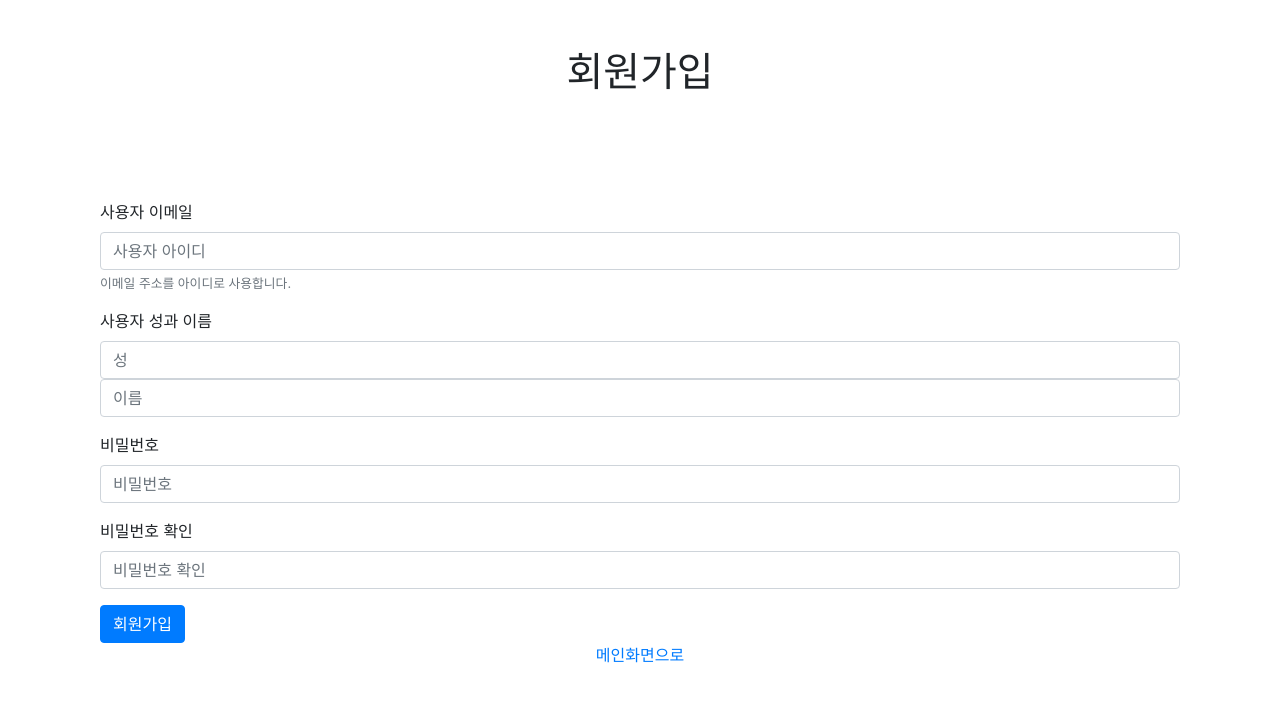
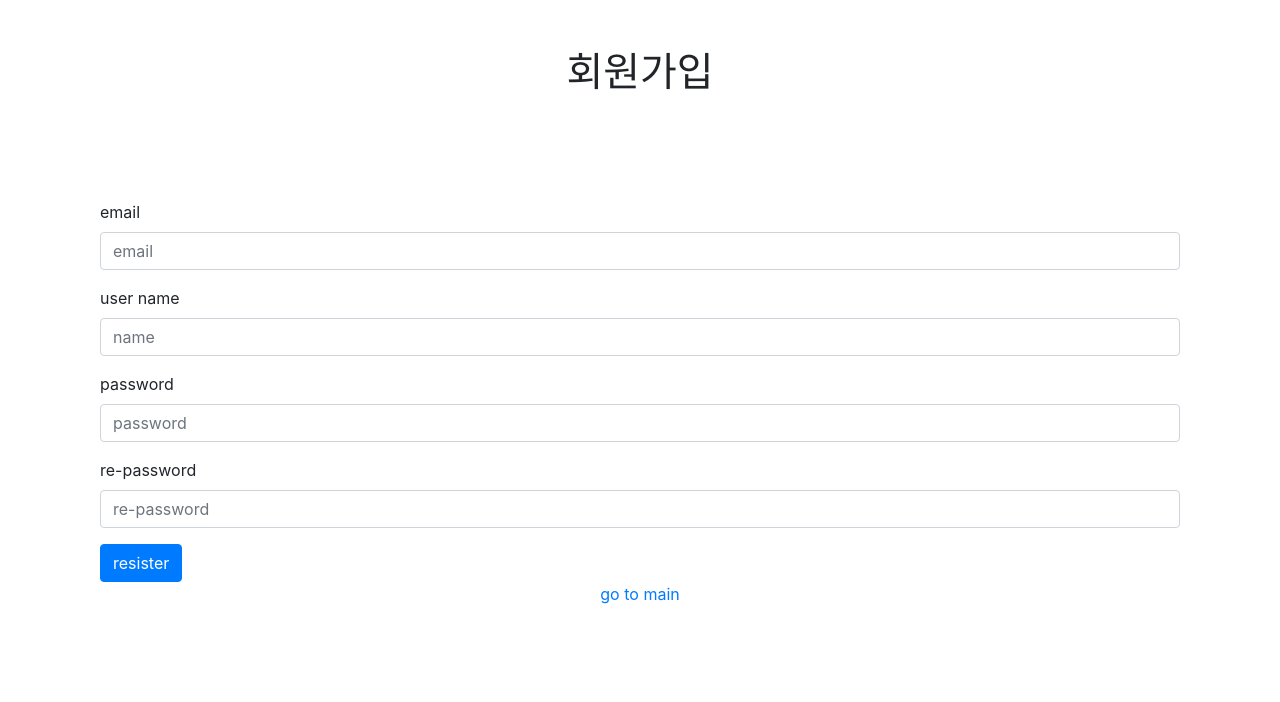
Before and after one commit to multicampus-Bigdata-mukjagolmok/Multicampus-Bigdata-Mukjagolmok, a Django app: page /register/ in a window 1280 px wide. Shown: the top 702 px of the page. Run offline with Django 3.2, Linux system fonts and the light colour scheme; some libraries are stand-ins or nearby versions.

Commit message:
login, logout, resister

```diff
--- a/mukja/templates/golmok.html
+++ b/mukja/templates/golmok.html
@@ -42,7 +42,7 @@
                                 {#                        <a class="dropdown-item" href="../4/simplex/bootstrap.css">bootstrap.css</a>#}
                                 {#                        <div class="dropdown-divider"></div>#}
                                 {#                        <a class="dropdown-item" href="../4/simplex/_variables.scss">_variables.scss</a>#}
-                                <a class="dropdown-item" href="/accounts/logout/">Log out</a>
+                                <a class="dropdown-item" href="{% url 'logout' %}">Log out</a>
                             </div>
                         </li>
                         {% else %}
@@ -91,11 +91,11 @@
                         <div class = 'row'>
                             <div class="col-md-6">
                                 <a role = 'button' class="btn btn-outline-primary" href="{% provider_login_url 'google'%}"><i class="fab fa-google"></i> Log in with Google</a>
-                                <a role = 'button' class="btn btn-outline-info" href="/accounts/login/"><i class="far fa-envelope"></i> Log in with Email</a>
+                                <a role = 'button' class="btn btn-outline-info" href="{% url 'login' %}"><i class="far fa-envelope"></i> Log in with Email</a>
 
                             </div>
                             <div class="col-md-6">
-                                <a role = 'button' class="btn btn-outline-info" href="/accounts/signup/"><i class="far fa-envelope"></i> Sign Up with Email</a>
+                                <a role = 'button' class="btn btn-outline-info" href="{% url 'register' %}"><i class="far fa-envelope"></i> Sign Up with Email</a>
 
                             </div>
                         </div>
--- a/mukja/templates/index.html
+++ b/mukja/templates/index.html
@@ -92,11 +92,11 @@
                         <div class = 'row'>
                             <div class="col-md-6">
                                 <a role = 'button' class="btn btn-outline-primary" href="{% provider_login_url 'google'%}"><i class="fab fa-google"></i> Log in with Google</a>
-                                <a role = 'button' class="btn btn-outline-info" href="/accounts/login/"><i class="far fa-envelope"></i> Log in with Email</a>
+                                <a role = 'button' class="btn btn-outline-info" href="{% url 'login' %}"><i class="far fa-envelope"></i> Log in with Email</a>
 
                             </div>
                             <div class="col-md-6">
-                                <a role = 'button' class="btn btn-outline-info" href="/accounts/signup/"><i class="far fa-envelope"></i> Sign Up with Email</a>
+                                <a role = 'button' class="btn btn-outline-info" href="{% url 'register' %}"><i class="far fa-envelope"></i> Sign Up with Email</a>
 
                             </div>
                         </div>
--- a/mukja/templates/register.html
+++ b/mukja/templates/register.html
@@ -28,29 +28,27 @@
                     <form method="POST" action="{% url 'register' %}">
                         {% csrf_token %}
                         <div class="form-group">
-                            <label for="useremail">사용자 이메일</label>
-                            <input type="email" class="form-control" id="useremail"  placeholder="사용자 아이디" name="useremail" required>
-                            <small id="emailHelp" class="form-text text-muted">이메일 주소를 아이디로 사용합니다.</small>
+                            <label for="useremail">email</label>
+                            <input type="email" class="form-control" id="useremail"  placeholder="email " name="useremail" required>
                         </div>
                         <div class="form-group">
-                            <label for="username">사용자 성과 이름</label>
-                            <input type="text" class="form-control" id="username"  placeholder="성" name="lastname" required>
-                            <input type="text" class="form-control" id="username"  placeholder="이름" name="firstname" required>
+                            <label for="username">user name</label>
+                            <input type="text" class="form-control" id="username"  placeholder="name" name="username" required>
                         </div>
                         <div class="form-group">
-                            <label for="password">비밀번호</label>
-                            <input type="password" class="form-control" id="password" placeholder="비밀번호" name="password" required>
+                            <label for="password">password</label>
+                            <input type="password" class="form-control" id="password" placeholder="password" name="password" required>
                         </div>
                         <div class="form-group">
-                            <label for="re-password">비밀번호 확인</label>
-                            <input type="password" class="form-control" id="re-password" placeholder="비밀번호 확인" name="re-password" required>
+                            <label for="re-password">re-password</label>
+                            <input type="password" class="form-control" id="re-password" placeholder="re-password" name="re-password" required>
                         </div>
-                        <button type="submit" class="btn btn-primary">회원가입</button>
+                        <button type="submit" class="btn btn-primary">resister</button>
                     </form>
                 </div>
             </div>
             <div class="col-12 text-center">
-            <a href="{% url 'index' %}">메인화면으로</a>
+            <a href="{% url 'index' %}">go to main</a>
             </div>
      </div>
   </div>
--- a/mukja/templates/restaurant.html
+++ b/mukja/templates/restaurant.html
@@ -44,7 +44,7 @@
                                 {#                        <a class="dropdown-item" href="../4/simplex/bootstrap.css">bootstrap.css</a>#}
                                 {#                        <div class="dropdown-divider"></div>#}
                                 {#                        <a class="dropdown-item" href="../4/simplex/_variables.scss">_variables.scss</a>#}
-                                <a class="dropdown-item" href="/accounts/logout/">Log out</a>
+                                <a class="dropdown-item" href="{% url 'logout' %}">Log out</a>
                             </div>
                         </li>
                         {% else %}
@@ -73,11 +73,11 @@
                         <div class = 'row'>
                             <div class="col-md-6">
                                 <a role = 'button' class="btn btn-outline-primary" href="{% provider_login_url 'google'%}"><i class="fab fa-google"></i> Log in with Google</a>
-                                <a role = 'button' class="btn btn-outline-info" href="/accounts/login/"><i class="far fa-envelope"></i> Log in with Email</a>
+                                <a role = 'button' class="btn btn-outline-info" href="{% url 'login' %}"><i class="far fa-envelope"></i> Log in with Email</a>
 
                             </div>
                             <div class="col-md-6">
-                                <a role = 'button' class="btn btn-outline-info" href="/accounts/signup/"><i class="far fa-envelope"></i> Sign Up with Email</a>
+                                <a role = 'button' class="btn btn-outline-info" href="{% url 'register' %}"><i class="far fa-envelope"></i> Sign Up with Email</a>
 
                             </div>
                         </div>
```
Also changed, not shown: mukja/templates/aboutus.html (+3 -4 lines), mukja/templates/login.html (+4 -4 lines).
